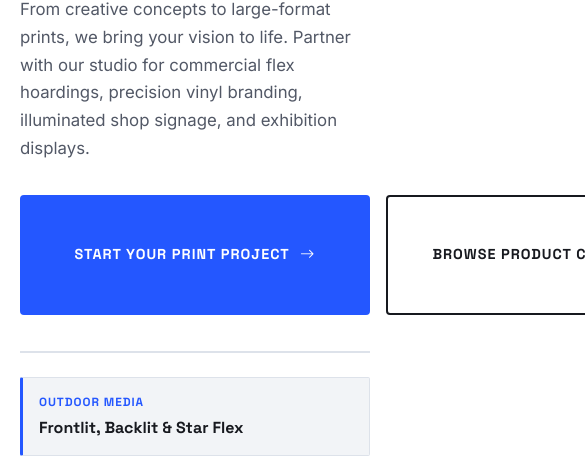
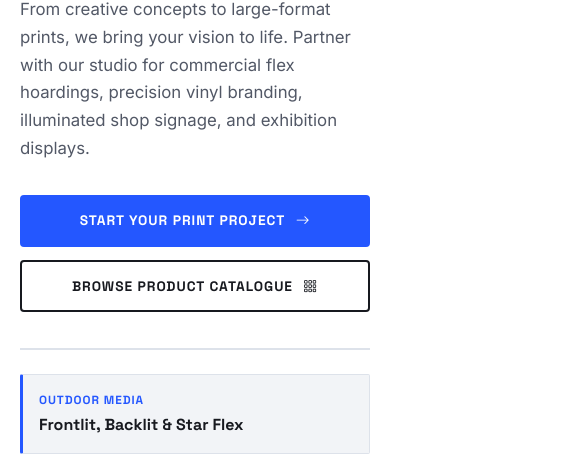
Before and after one commit to HTMLStaticWorks-Org/Flex_Banner_Printing_Shop, a plain HTML site: page home-2.html in a window 390 px wide. Shown: the part 395-853 px from the top of the page, 585 px wide, since content can reach past the window. Drawn offline with nearby package versions, Linux system fonts and the light colour scheme.

Commit message:
Fix Home 2 mobile hero buttons to one-by-one format and resolve mobile alignment

```diff
--- a/assets/css/style.css
+++ b/assets/css/style.css
@@ -725,6 +725,8 @@ h6 {
   display: flex;
   align-items: center;
   justify-content: space-between;
+  flex-wrap: wrap;
+  gap: 0.5rem;
   padding-bottom: 0.65rem;
   margin-bottom: 0.65rem;
   border-bottom: 1px solid var(--color-charcoal-border);
@@ -2368,6 +2370,7 @@ textarea.form-control {
   padding-block: clamp(3.25rem, 6vw, 5.5rem);
   border-bottom: 4px solid var(--color-charcoal);
   position: relative;
+  overflow: hidden;
 }
 
 .hero-alt__grid {
@@ -2388,6 +2391,8 @@ textarea.form-control {
   display: flex;
   flex-direction: column;
   justify-content: center;
+  min-width: 0;
+  max-width: 100%;
 }
 
 .hero-alt__badge {
@@ -2406,18 +2411,20 @@ textarea.form-control {
   letter-spacing: 0.12em;
   color: var(--color-charcoal);
   margin-bottom: 1.35rem;
-}
-
-/* Home 2 Hero Equal Button Sizing */
+  max-width: 100%;
+}
+
+/* Home 2 Hero Button Sizing & Desktop Alignment */
 .hero-alt .btn-group {
   display: flex;
   flex-wrap: wrap;
   align-items: stretch;
   gap: 1rem;
+  width: 100%;
 }
 
 .hero-alt .btn-group .btn {
-  flex: 1 1 290px;
+  flex: 1 1 270px;
   max-width: 320px;
   min-height: 52px;
   padding: 0.95rem 1.25rem;
@@ -2425,11 +2432,40 @@ textarea.form-control {
   text-align: center;
 }
 
-@media (max-width: 640px) {
+/* Home 2 Hero Mobile View: One-By-One Stacking Format & Alignment */
+@media (max-width: 767.98px) {
+  .hero-alt .btn-group {
+    flex-direction: column !important;
+    align-items: stretch !important;
+    width: 100% !important;
+    gap: 0.85rem !important;
+  }
+
   .hero-alt .btn-group .btn {
-    flex: 1 1 100%;
-    max-width: 100%;
-    width: 100%;
+    display: flex !important;
+    width: 100% !important;
+    max-width: 100% !important;
+    min-width: 0 !important;
+    flex: 0 0 auto !important;
+    font-size: 0.86rem !important;
+    padding: 0.95rem 1rem !important;
+    white-space: normal !important;
+    justify-content: center !important;
+    text-align: center !important;
+  }
+
+  .hero-alt .btn-group .btn span {
+    white-space: nowrap;
+  }
+
+  .hero-alt__badge {
+    white-space: normal;
+    word-break: break-word;
+  }
+
+  .hero-alt__metrics {
+    grid-template-columns: 1fr !important;
+    gap: 0.75rem;
   }
 }
 
@@ -2470,6 +2506,8 @@ textarea.form-control {
   flex-direction: column;
   justify-content: space-between;
   gap: 1rem;
+  min-width: 0;
+  max-width: 100%;
 }
 
 .hero-alt__main-img-wrap {
@@ -2491,7 +2529,7 @@ textarea.form-control {
   gap: 1rem;
 }
 
-@media (max-width: 479.98px) {
+@media (max-width: 639.98px) {
   .hero-alt__thumb-row {
     grid-template-columns: 1fr;
   }
```
